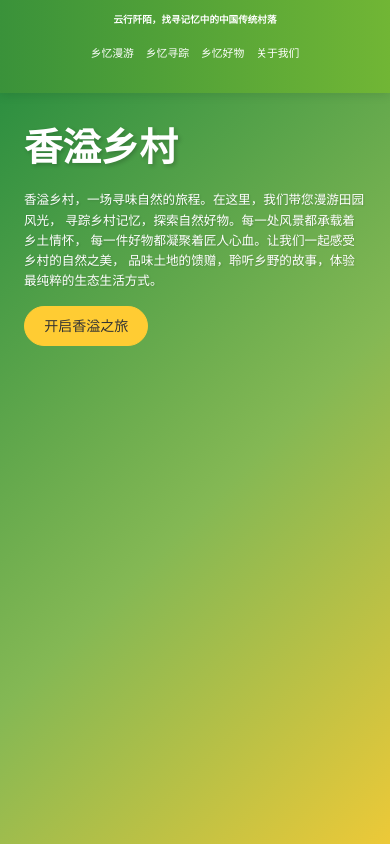
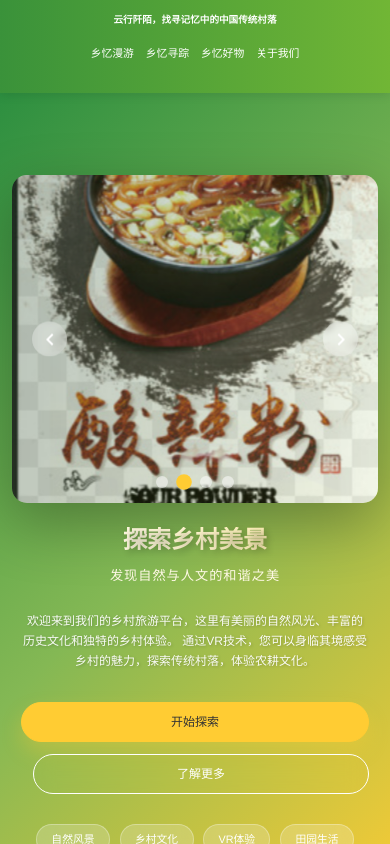
Before and after one commit to shangwu102/shangwu-village, a Vue app: page / in a window 390 px wide. Built offline with nearby package versions, Linux system fonts and the light colour scheme.

Commit message:
首页图片轮播

```diff
--- a/src/views/HomeView.vue
+++ b/src/views/HomeView.vue
@@ -1,20 +1,86 @@
 <template>
   <div class="slider-container" ref="containerRef">
-    <!-- 第一屏 -->
+    <!-- 第一屏：轮播图和文字内容 -->
     <section class="slider-screen screen-1">
       <div class="hero-section">
         <div class="hero-content">
-          <div class="hero-text">
-            <h1 class="hero-title">香溢乡村</h1>
-            <p class="hero-description">
-              香溢乡村，一场寻味自然的旅程。在这里，我们带您漫游田园风光，
-              寻踪乡村记忆，探索自然好物。每一处风景都承载着乡土情怀，
-              每一件好物都凝聚着匠人心血。让我们一起感受乡村的自然之美，
-              品味土地的馈赠，聆听乡野的故事，体验最纯粹的生态生活方式。
-            </p>
-            <ElButton type="primary" size="large" class="explore-btn" @click="handleExploreClick">
-                开启香溢之旅
-              </ElButton>
+          <!-- 左侧轮播图 -->
+          <div class="hero-carousel" ref="carouselRef">
+            <div class="carousel-slides">
+              <div
+                v-for="(slide, index) in carouselSlides"
+                :key="index"
+                :class="['carousel-slide', { active: currentSlide === index }]"
+              >
+                <div class="slide-overlay"></div>
+                <img
+                  :src="slide.image"
+                  :alt="slide.title"
+                  class="carousel-image"
+                >
+              </div>
+            </div>
+
+            <!-- 轮播指示器 -->
+            <div class="carousel-indicators">
+              <button
+                v-for="(slide, index) in carouselSlides"
+                :key="index"
+                :class="['indicator-dot', { active: currentSlide === index }]"
+                @click="goToSlide(index)"
+                :aria-label="`Go to slide ${index + 1}`"
+              ></button>
+            </div>
+
+            <!-- 轮播控制箭头 -->
+            <button
+              class="carousel-arrow prev"
+              @click="prevSlide"
+              aria-label="Previous slide"
+            >
+              <svg width="24" height="24" viewBox="0 0 24 24">
+                <path d="M15.41 7.41L14 6l-6 6 6 6 1.41-1.41L10.83 12z"></path>
+              </svg>
+            </button>
+            <button
+              class="carousel-arrow next"
+              @click="nextSlide"
+              aria-label="Next slide"
+            >
+              <svg width="24" height="24" viewBox="0 0 24 24">
+                <path d="M10 6L8.59 7.41 13.17 12l-4.58 4.59L10 18l6-6z"></path>
+              </svg>
+            </button>
+          </div>
+
+          <!-- 右侧文字内容 -->
+          <div class="hero-text-container">
+            <div class="hero-text">
+              <h1 class="hero-title">探索乡村美景</h1>
+              <div class="hero-subtitle">发现自然与人文的和谐之美</div>
+              <p class="hero-description">
+                欢迎来到我们的乡村旅游平台，这里有美丽的自然风光、丰富的历史文化和独特的乡村体验。
+                通过VR技术，您可以身临其境感受乡村的魅力，探索传统村落，体验农耕文化。
+              </p>
+
+              <!-- 按钮组 -->
+              <div class="hero-buttons">
+                <ElButton type="primary" size="large" class="explore-btn" @click="handleExploreClick">
+                  开始探索
+                </ElButton>
+                <ElButton size="large" class="secondary-btn">
+                  了解更多
+                </ElButton>
+              </div>
+
+              <!-- 特色标签 -->
+              <div class="hero-tags">
+                <span class="tag">自然风景</span>
+                <span class="tag">乡村文化</span>
+                <span class="tag">VR体验</span>
+                <span class="tag">田园生活</span>
+              </div>
+            </div>
           </div>
         </div>
 
@@ -85,6 +151,62 @@
 <script setup>
 import { ref, onMounted, onUnmounted } from 'vue'
 import { ElButton } from 'element-plus'
+
+// 直接导入图片资源
+import image1 from '../assets/262.jpg'
+import image2 from '../assets/LNCrwnFGSU.jpg'
+import image3 from '../assets/nkgI8DBXQF.jpg'
+import image4 from '../assets/SyaZvCEVZv.jpg'
+
+// --- 轮播图数据与状态 ---
+const carouselSlides = ref([
+  {
+    image: image1,
+    title: '乡村风景1'
+  },
+  {
+    image: image2,
+    title: '乡村风景2'
+  },
+  {
+    image: image3,
+    title: '乡村风景3'
+  },
+  {
+    image: image4,
+    title: '乡村风景4'
+  }
+])
+
+const currentSlide = ref(0)
+const carouselRef = ref(null)
+let carouselTimer = null
+
+// --- 轮播图控制逻辑 ---
+const goToSlide = (index) => {
+  currentSlide.value = index
+}
+
+const nextSlide = () => {
+  currentSlide.value = (currentSlide.value + 1) % carouselSlides.value.length
+}
+
+const prevSlide = () => {
+  currentSlide.value = (currentSlide.value - 1 + carouselSlides.value.length) % carouselSlides.value.length
+}
+
+const startCarousel = () => {
+  carouselTimer = setInterval(() => {
+    nextSlide()
+  }, 5000)
+}
+
+const stopCarousel = () => {
+  if (carouselTimer) {
+    clearInterval(carouselTimer)
+    carouselTimer = null
+  }
+}
 
 // --- 状态与配置 ---
 const currentScreen = ref(0)
@@ -210,7 +332,16 @@ onMounted(() => {
     containerRef.value.addEventListener('wheel', handleWheel, { passive: true })
   }
 
-  // 初始化轮播（使用 slideshowRef 优先）
+  // 初始化主轮播图
+  startCarousel()
+
+  // 监听轮播图鼠标事件
+  if (carouselRef.value) {
+    carouselRef.value.addEventListener('mouseenter', stopCarousel)
+    carouselRef.value.addEventListener('mouseleave', startCarousel)
+  }
+
+  // 初始化第二屏轮播（使用 slideshowRef 优先）
   const slides = slideshowRef.value
     ? slideshowRef.value.querySelectorAll('img')
     : document.querySelectorAll('.slideshow img')
@@ -230,10 +361,24 @@ onMounted(() => {
 onUnmounted(() => {
   if (containerRef.value) containerRef.value.removeEventListener('wheel', handleWheel)
   window.removeEventListener('resize', handleResize)
+
+  // 清理轮播图定时器
   if (slideshowTimer) {
     clearInterval(slideshowTimer)
     slideshowTimer = null
   }
+
+  if (carouselTimer) {
+    clearInterval(carouselTimer)
+    carouselTimer = null
+  }
+
+  // 移除轮播图事件监听
+  if (carouselRef.value) {
+    carouselRef.value.removeEventListener('mouseenter', stopCarousel)
+    carouselRef.value.removeEventListener('mouseleave', startCarousel)
+  }
+
   // 恢复默认滚动
   document.documentElement.style.overflow = ''
   document.body.style.overflow = ''
@@ -285,7 +430,7 @@ onUnmounted(() => {
   background-color: #f0f4eb; /* 和你提供的 body 背景一致 */
 }
 
-/* ---------- 第一屏样式保留 ---------- */
+/* ---------- 第一屏样式：左右分栏布局 ---------- */
 .hero-section {
   background: linear-gradient(135deg, #2d8f40 0%, #84b854 50%, #ffcc33 100%);
   height: 100vh;
@@ -296,47 +441,276 @@ onUnmounted(() => {
   align-items: center;
   justify-content: center;
 }
+
 .hero-content {
   position: relative;
   z-index: 1;
   width: 100%;
   height: 100%;
+  max-width: 1400px;
   padding: 2rem;
   display: flex;
-  flex-direction: column;
+  align-items: center;
   justify-content: space-between;
   box-sizing: border-box;
+  margin: 0 auto;
 }
+
+/* 左侧轮播图样式 */
+.hero-carousel {
+  position: relative;
+  width: 55%;
+  height: 80%;
+  max-height: 600px;
+  border-radius: 20px;
+  overflow: hidden;
+  box-shadow: 0 20px 60px rgba(0, 0, 0, 0.3);
+  animation: fadeInUp 1s ease-out;
+}
+
+.carousel-slides {
+  position: relative;
+  width: 100%;
+  height: 100%;
+}
+
+.carousel-slide {
+  position: absolute;
+  top: 0;
+  left: 0;
+  width: 100%;
+  height: 100%;
+  opacity: 0;
+  transform: scale(1.1);
+  transition: all 1s cubic-bezier(0.4, 0, 0.2, 1);
+  z-index: 0;
+}
+
+.carousel-slide.active {
+  opacity: 1;
+  transform: scale(1);
+  z-index: 1;
+}
+
+.carousel-image {
+  width: 100%;
+  height: 100%;
+  object-fit: cover;
+}
+
+.slide-overlay {
+  position: absolute;
+  top: 0;
+  left: 0;
+  width: 100%;
+  height: 100%;
+  background: linear-gradient(to right, rgba(0, 0, 0, 0.2), rgba(0, 0, 0, 0));
+}
+
+/* 轮播指示器 */
+.carousel-indicators {
+  position: absolute;
+  bottom: 20px;
+  left: 50%;
+  transform: translateX(-50%);
+  display: flex;
+  gap: 10px;
+  z-index: 10;
+}
+
+.indicator-dot {
+  width: 12px;
+  height: 12px;
+  border-radius: 50%;
+  background-color: rgba(255, 255, 255, 0.5);
+  border: none;
+  cursor: pointer;
+  transition: all 0.3s ease;
+}
+
+.indicator-dot.active,
+.indicator-dot:hover {
+  background-color: #ffcc33;
+  transform: scale(1.3);
+}
+
+/* 轮播箭头 */
+.carousel-arrow {
+  position: absolute;
+  top: 50%;
+  transform: translateY(-50%);
+  width: 50px;
+  height: 50px;
+  border-radius: 50%;
+  background-color: rgba(255, 255, 255, 0.3);
+  border: none;
+  color: white;
+  cursor: pointer;
+  display: flex;
+  align-items: center;
+  justify-content: center;
+  transition: all 0.3s ease;
+  z-index: 10;
+  backdrop-filter: blur(5px);
+}
+
+.carousel-arrow:hover {
+  background-color: rgba(255, 255, 255, 0.5);
+  transform: translateY(-50%) scale(1.1);
+}
+
+.carousel-arrow.prev {
+  left: 20px;
+}
+
+.carousel-arrow.next {
+  right: 20px;
+}
+
+.carousel-arrow svg {
+  fill: currentColor;
+}
+
+/* 右侧文字内容样式 */
+.hero-text-container {
+  width: 40%;
+  display: flex;
+  align-items: flex-start;
+  justify-content: center;
+  flex-direction: column;
+  animation: fadeInRight 1s ease-out;
+}
+
 .hero-text {
-  max-width: 600px;
   color: white;
   opacity: 0;
   transform: translateY(30px);
   transition: all 0.8s ease;
+  max-width: 100%;
 }
+
 .hero-text.animate-in {
   opacity: 1;
   transform: translateY(0);
 }
+
 .hero-title {
-  font-size: 3.2rem;
-  font-weight: 700;
+  font-size: 4rem;
+  font-weight: 800;
   margin-bottom: 1rem;
-  text-shadow: 2px 2px 4px rgba(0,0,0,0.2);
+  text-shadow: 3px 3px 6px rgba(0, 0, 0, 0.2);
+  line-height: 1.1;
+  background: linear-gradient(90deg, #ffffff, #ffeb99);
+  -webkit-background-clip: text;
+  -webkit-text-fill-color: transparent;
+  background-clip: text;
 }
+
+.hero-subtitle {
+  font-size: 1.2rem;
+  margin-bottom: 2rem;
+  color: #fff9e6;
+  font-weight: 500;
+  letter-spacing: 1px;
+}
+
 .hero-description {
-  font-size: 1.05rem;
-  line-height: 1.6;
-  margin-bottom: 1.2rem;
-  text-shadow: 1px 1px 2px rgba(0,0,0,0.15);
+  font-size: 1.1rem;
+  line-height: 1.7;
+  margin-bottom: 2.5rem;
+  text-shadow: 1px 1px 3px rgba(0, 0, 0, 0.2);
+  color: rgba(255, 255, 255, 0.95);
 }
+
+/* 按钮组 */
+.hero-buttons {
+  display: flex;
+  gap: 1rem;
+  margin-bottom: 2.5rem;
+}
+
 .explore-btn {
   --el-button-bg-color: #ffcc33;
   --el-button-border-color: #ffcc33;
   --el-button-text-color: #333;
+  --el-button-hover-bg-color: #ffdb66;
+  --el-button-hover-border-color: #ffdb66;
+  border-radius: 50px;
+  font-weight: 700;
+  padding: 0.8rem 2rem;
+  font-size: 1.1rem;
+  box-shadow: 0 10px 20px rgba(255, 204, 51, 0.3);
+  transition: all 0.3s ease;
+}
+
+.explore-btn:hover {
+  transform: translateY(-3px);
+  box-shadow: 0 15px 30px rgba(255, 204, 51, 0.4);
+}
+
+.secondary-btn {
+  --el-button-bg-color: transparent;
+  --el-button-border-color: white;
+  --el-button-text-color: white;
+  --el-button-hover-bg-color: rgba(255, 255, 255, 0.1);
+  --el-button-hover-border-color: white;
   border-radius: 50px;
   font-weight: 600;
-  padding: 0.6rem 1.6rem;
+  padding: 0.8rem 2rem;
+  font-size: 1.1rem;
+  backdrop-filter: blur(10px);
+  transition: all 0.3s ease;
+}
+
+.secondary-btn:hover {
+  transform: translateY(-3px);
+  background-color: rgba(255, 255, 255, 0.2);
+}
+
+/* 标签样式 */
+.hero-tags {
+  display: flex;
+  flex-wrap: wrap;
+  gap: 0.8rem;
+}
+
+.tag {
+  background-color: rgba(255, 255, 255, 0.2);
+  color: white;
+  padding: 0.5rem 1.2rem;
+  border-radius: 50px;
+  font-size: 0.9rem;
+  backdrop-filter: blur(10px);
+  border: 1px solid rgba(255, 255, 255, 0.3);
+  transition: all 0.3s ease;
+}
+
+.tag:hover {
+  background-color: rgba(255, 255, 255, 0.3);
+  transform: translateY(-2px);
+}
+
+/* 动画效果 */
+@keyframes fadeInUp {
+  from {
+    opacity: 0;
+    transform: translateY(50px) scale(0.9);
+  }
+  to {
+    opacity: 1;
+    transform: translateY(0) scale(1);
+  }
+}
+
+@keyframes fadeInRight {
+  from {
+    opacity: 0;
+    transform: translateX(50px);
+  }
+  to {
+    opacity: 1;
+    transform: translateX(0);
+  }
 }
 
 /* 滚动提示 */
@@ -471,11 +845,115 @@ onUnmounted(() => {
 }
 
 /* 响应式（保留原 HTML 的 media rules） */
+@media (max-width: 1200px) {
+  .hero-content {
+    padding: 1.5rem;
+  }
+
+  .hero-title {
+    font-size: 3.5rem;
+  }
+}
+
+@media (max-width: 992px) {
+  .hero-content {
+    flex-direction: column;
+    justify-content: center;
+    gap: 2rem;
+    padding: 1rem;
+  }
+
+  .hero-carousel {
+    width: 90%;
+    height: 50%;
+    max-height: 400px;
+  }
+
+  .hero-text-container {
+    width: 90%;
+    text-align: center;
+    align-items: center;
+  }
+
+  .hero-buttons {
+    justify-content: center;
+    flex-wrap: wrap;
+  }
+
+  .hero-tags {
+    justify-content: center;
+  }
+
+  .hero-title {
+    font-size: 3rem;
+  }
+}
+
+@media (max-width: 768px) {
+  .hero-carousel {
+    width: 95%;
+    height: 45%;
+  }
+
+  .hero-text-container {
+    width: 95%;
+  }
+
+  .hero-title {
+    font-size: 2.5rem;
+  }
+
+  .hero-subtitle {
+    font-size: 1.1rem;
+  }
+
+  .hero-description {
+    font-size: 1rem;
+  }
+
+  .explore-btn,
+  .secondary-btn {
+    padding: 0.7rem 1.5rem;
+    font-size: 1rem;
+  }
+
+  .carousel-arrow {
+    width: 40px;
+    height: 40px;
+  }
+}
+
 @media (max-width: 700px) {
   .multi-container { padding: 24px; }
   .multi-row { flex-direction: column; height: auto; }
   .multi-label { flex: none; width: 100%; padding: 14px 12px; }
   .multi-content { padding: 20px; }
+}
+
+@media (max-width: 480px) {
+  .hero-carousel {
+    width: 100%;
+    height: 40%;
+    border-radius: 15px;
+  }
+
+  .hero-title {
+    font-size: 2rem;
+  }
+
+  .hero-buttons {
+    flex-direction: column;
+    width: 100%;
+  }
+
+  .carousel-arrow {
+    width: 35px;
+    height: 35px;
+  }
+
+  .carousel-indicators {
+    bottom: 15px;
+  }
 }
 
 /* 滚动条样式（仅在 text-box 内） */
```
